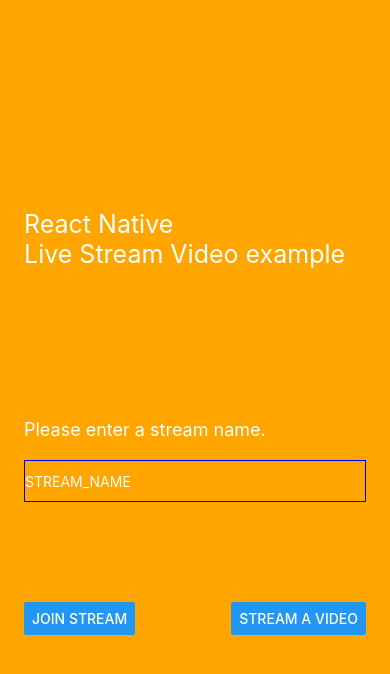
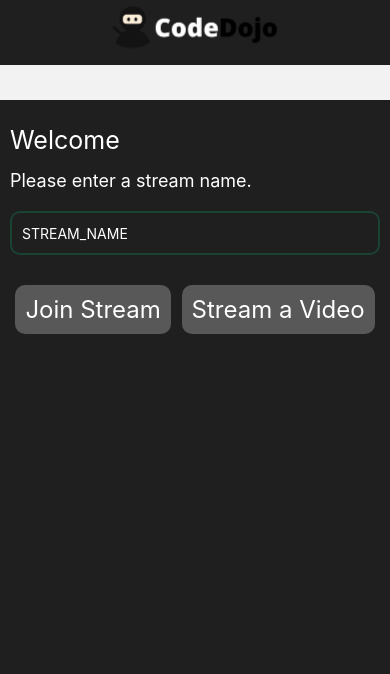
Before and after one commit to TrickkyRicky/GoLiveCLI, a React Native app: screen /Home in a window 390 px wide. Shown: the top 674 px of the page. Built offline with nearby package versions, Linux system fonts and the light colour scheme.

Commit message:
added opening splash animation

```diff
--- a/App.js
+++ b/App.js
@@ -1,123 +1,9 @@
-import React, { useState, useEffect } from "react";
-import {
-  Text,
-  TextInput,
-  View,
-  Button,
-  Platform,
-  PermissionsAndroid,
-} from "react-native";
-import { NavigationContainer } from "@react-navigation/native";
-import { createStackNavigator } from "@react-navigation/stack";
-import PlayScreen from "./Screens/PlayScreen";
-import PushScreen from "./Screens/PushScreen";
-
-const requestCameraPermission = async () => {
-  try {
-    const granted = await PermissionsAndroid.requestMultiple(
-      [
-        PermissionsAndroid.PERMISSIONS.CAMERA,
-        PermissionsAndroid.PERMISSIONS.RECORD_AUDIO,
-      ],
-      {
-        title: "Camera And Microphone Permission",
-        message: "Streaming App needs access to your camera ",
-        buttonNeutral: "Ask Me Later",
-        buttonNegative: "Cancel",
-        buttonPositive: "OK",
-      }
-    );
-    if (granted === PermissionsAndroid.RESULTS.GRANTED) {
-      console.log("You can use the camera");
-    } else {
-      console.log("Camera permission denied");
-    }
-  } catch (err) {
-    console.warn(err);
-  }
-};
-
-const HomeScreen = (props) => {
-  const [playserver, setPlayserver] = useState(
-    "https://0b3a-2603-8081-1604-91e7-fcca-eb88-d9a1-5b79.ngrok.io/live/"
-  );
-  const [pushserver, setPushserver] = useState(
-    "rtmp://4.tcp.ngrok.io:13824/live/"
-  );
-  const [stream, setStream] = useState("STREAM_NAME");
-
-  useEffect(() => {
-    if (Platform.OS === "android") {
-      requestCameraPermission();
-    }
-  }, []);
-
-  return (
-    <View
-      style={{
-        flex: 1,
-        flexDirection: "column",
-        padding: 24,
-        backgroundColor: "orange",
-        justifyContent: "center",
-      }}
-    >
-      <Text
-        style={{
-          color: "#fff",
-          fontSize: 25,
-          marginBottom: 150,
-        }}
-      >
-        {"React Native\nLive Stream Video example"}
-      </Text>
-      <Text style={{ color: "#fff", fontSize: 18 }}>
-        Please enter a stream name.
-      </Text>
-      <View
-        style={{
-          borderWidth: 1,
-          borderColor: "blue",
-          marginTop: 20,
-          marginBottom: 100,
-        }}
-      >
-        <TextInput
-          style={{ color: "#fff", height: 40 }}
-          placeholder="Write stream name here"
-          placeholderTextColor="#555"
-          value={stream}
-          onChangeText={(stream) => setStream(stream)}
-        />
-      </View>
-      <View
-        style={{
-          flexDirection: "row",
-          justifyContent: "space-between",
-        }}
-      >
-        <Button
-          onPress={() =>
-            props.navigation.navigate("Play", {
-              playserver: playserver,
-              stream: stream,
-            })
-          }
-          title="Join Stream"
-        />
-        <Button
-          onPress={() =>
-            props.navigation.navigate("Push", {
-              pushserver: pushserver,
-              stream: stream,
-            })
-          }
-          title="Stream a Video"
-        />
-      </View>
-    </View>
-  );
-};
+import React from 'react';
+import {NavigationContainer} from '@react-navigation/native';
+import {createStackNavigator} from '@react-navigation/stack';
+import PlayScreen from './Screens/PlayScreen';
+import PushScreen from './Screens/PushScreen';
+import HomeScreen from './Screens/HomeScreen';
 
 const Stack = createStackNavigator();
 
@@ -128,7 +14,7 @@
         <Stack.Screen
           name="Home"
           component={HomeScreen}
-          options={{ title: "iShow" }}
+          options={{title: 'iShow'}}
         />
         <Stack.Screen name="Play" component={PlayScreen} />
         <Stack.Screen name="Push" component={PushScreen} />
--- /dev/null
+++ b/Screens/HomeScreen.js
@@ -0,0 +1,225 @@
+import React, {useState, useEffect, useRef} from 'react';
+import {
+  Text,
+  TextInput,
+  View,
+  Button,
+  Platform,
+  PermissionsAndroid,
+  Animated,
+  Dimensions,
+  Keyboard,
+  TouchableOpacity,
+  TouchableWithoutFeedback,
+} from 'react-native';
+import {useSafeAreaInsets} from 'react-native-safe-area-context';
+import Logo from '../assets/logodark.png';
+import Video from '../components/Video';
+
+const requestCameraPermission = async () => {
+  try {
+    const granted = await PermissionsAndroid.requestMultiple(
+      [
+        PermissionsAndroid.PERMISSIONS.CAMERA,
+        PermissionsAndroid.PERMISSIONS.RECORD_AUDIO,
+      ],
+      {
+        title: 'Camera And Microphone Permission',
+        message: 'Streaming App needs access to your camera ',
+        buttonNeutral: 'Ask Me Later',
+        buttonNegative: 'Cancel',
+        buttonPositive: 'OK',
+      },
+    );
+    if (granted === PermissionsAndroid.RESULTS.GRANTED) {
+      console.log('You can use the camera');
+    } else {
+      console.log('Camera permission denied');
+    }
+  } catch (err) {
+    console.warn(err);
+  }
+};
+
+const width = Dimensions.get('window').width;
+
+const HomeScreen = ({navigation}) => {
+  //SafeArea Value
+  const edges = useSafeAreaInsets();
+
+  //Animation Value
+  const startAnimation = useRef(new Animated.Value(0)).current;
+
+  //scaling down the logo
+  const scaleLogo = useRef(new Animated.Value(1)).current;
+
+  //offset animation
+  const moveLogo = useRef(new Animated.ValueXY({x: 0, y: 0})).current;
+
+  const [playserver, setPlayserver] = useState(
+    'https://e4fe-173-63-136-4.ngrok.io/live/',
+  );
+  const [pushserver, setPushserver] = useState(
+    'rtmp://0.tcp.ngrok.io:13318/live/',
+  );
+  const [stream, setStream] = useState('STREAM_NAME');
+
+  useEffect(() => {
+    //Starting Animation after 1ms
+    setTimeout(() => {
+      //Parallel Animation
+      Animated.parallel([
+        Animated.timing(startAnimation, {
+          //for non safe area devices
+          //uncomment to show logo header
+          toValue: -Dimensions.get('window').height + (edges.top + 65),
+          // toValue: -Dimensions.get('window').height,
+          useNativeDriver: true,
+        }),
+        Animated.timing(scaleLogo, {
+          toValue: 0.5,
+          useNativeDriver: true,
+        }),
+        Animated.timing(moveLogo, {
+          toValue: {
+            x: -Dimensions.get('window').width / 300,
+            y: Dimensions.get('window').height / 2 - 38,
+          },
+          useNativeDriver: true,
+        }),
+      ]).start();
+    }, 1000);
+
+    if (Platform.OS === 'android') {
+      requestCameraPermission();
+    }
+  }, []);
+
+  //Going to move up like nav bar
+  return (
+    <View
+      style={{
+        position: 'absolute',
+        top: 0,
+        bottom: 0,
+        left: 0,
+        right: 0,
+      }}>
+      <Animated.View
+        style={{
+          flex: 1,
+          backgroundColor: '#1F1F1F',
+          zIndex: 1,
+          transform: [{translateY: startAnimation}],
+        }}>
+        <Animated.View
+          style={{
+            flex: 1,
+            alignItems: 'center',
+            justifyContent: 'center',
+          }}>
+          <Animated.Image
+            source={Logo}
+            style={{
+              transform: [
+                {translateX: moveLogo.x},
+                {translateY: moveLogo.y},
+                {scale: scaleLogo},
+              ],
+            }}
+          />
+        </Animated.View>
+      </Animated.View>
+
+      {/* CONTENT */}
+      <TouchableWithoutFeedback onPress={() => Keyboard.dismiss()}>
+        <Animated.View
+          style={{
+            position: 'absolute',
+            top: 0,
+            bottom: 0,
+            left: 0,
+            right: 0,
+            marginTop: 100,
+            backgroundColor: '#1F1F1F',
+            padding: 10,
+            zIndex: 0,
+          }}>
+          <Text
+            style={{
+              color: '#fff',
+              fontSize: 25,
+              marginTop: 15,
+              marginBottom: 15,
+            }}>
+            Welcome
+          </Text>
+          <Text style={{color: '#fff', fontSize: 18}}>
+            Please enter a stream name.
+          </Text>
+          <View
+            style={{
+              borderWidth: 1,
+              borderColor: '#1B4332',
+              borderWidth: 2,
+              borderRadius: 10,
+              marginTop: 20,
+              marginBottom: 30,
+            }}>
+            <TextInput
+              style={{color: '#fff', height: 40, padding: 10}}
+              placeholder="Write stream name here"
+              placeholderTextColor="#555"
+              value={stream}
+              onChangeText={stream => setStream(stream)}
+            />
+          </View>
+          <View
+            style={{
+              flexDirection: 'row',
+              justifyContent: 'space-around',
+            }}>
+            <TouchableOpacity
+              onPress={() =>
+                navigation.navigate('Play', {
+                  playserver: playserver,
+                  stream: stream,
+                })
+              }>
+              <View
+                style={{
+                  backgroundColor: '#585858',
+                  padding: 10,
+                  borderRadius: 10,
+                }}>
+                <Text style={{color: '#fff', fontSize: 24}}>Join Stream</Text>
+              </View>
+            </TouchableOpacity>
+
+            <TouchableOpacity
+              onPress={() =>
+                navigation.navigate('Push', {
+                  pushserver: pushserver,
+                  stream: stream,
+                })
+              }>
+              <View
+                style={{
+                  backgroundColor: '#585858',
+                  padding: 10,
+                  borderRadius: 10,
+                }}>
+                <Text style={{color: '#fff', fontSize: 24}}>
+                  Stream a Video
+                </Text>
+              </View>
+            </TouchableOpacity>
+          </View>
+        </Animated.View>
+      </TouchableWithoutFeedback>
+      {/* CONTENT */}
+    </View>
+  );
+};
+
+export default HomeScreen;
--- a/Screens/PlayScreen.js
+++ b/Screens/PlayScreen.js
@@ -1,8 +1,8 @@
-import React, { useState, useEffect } from "react";
-import { View, Button } from "react-native";
-import { NodePlayerView } from "react-native-nodemediaclient";
+import React, {useState, useEffect} from 'react';
+import {View, Button} from 'react-native';
+import {NodePlayerView} from 'react-native-nodemediaclient';
 
-const PlayStream = (props) => {
+const PlayStream = props => {
   const [playerRef, setPlayerRef] = useState(null);
 
   useEffect(() => {
@@ -12,26 +12,27 @@
   }, []);
 
   return (
-    <View style={{ flex: 1 }}>
+    <View style={{flex: 1}}>
       <NodePlayerView
-        style={{ flex: 1, backgroundColor: "#333" }}
-        ref={(vp) => {
+        style={{flex: 1, backgroundColor: '#333'}}
+        ref={vp => {
           setPlayerRef(vp);
         }}
         inputUrl={
           props.route.params.playserver +
           props.route.params.stream +
-          "/index.m3u8"
+          '/index.m3u8'
         }
-        scaleMode={"ScaleAspectFill"}
+        scaleMode={'ScaleAspectFill'}
         bufferTime={300}
         maxBufferTime={1000}
         autoplay={true}
         onStatus={(code, msg) => {
-          console.log("onStatus=" + code + " msg=" + msg);
+          console.log('onStatus=' + code + ' msg=' + msg);
         }}
       />
 
+      <View style={{paddingBottom: 30}}>
         <Button
           onPress={() => {
             props.navigation.goBack();
@@ -39,6 +40,7 @@
           title="Back"
         />
       </View>
+    </View>
   );
 };
 
--- /dev/null
+++ b/components/Video.js
@@ -0,0 +1,12 @@
+import {StyleSheet, Text, View} from 'react-native';
+import React from 'react';
+
+const Video = ({width}) => {
+  return (
+    <View>
+      <Text style={{color: '#fff'}}>Video</Text>
+    </View>
+  );
+};
+
+export default Video;
```
Also changed, not shown: Screens/PushScreen.js (+11 -11 lines), assets/logodark.png (added), 3 other files (tests, documents, lock files or other folders). Lines whose indentation alone changed are shown as unchanged.
